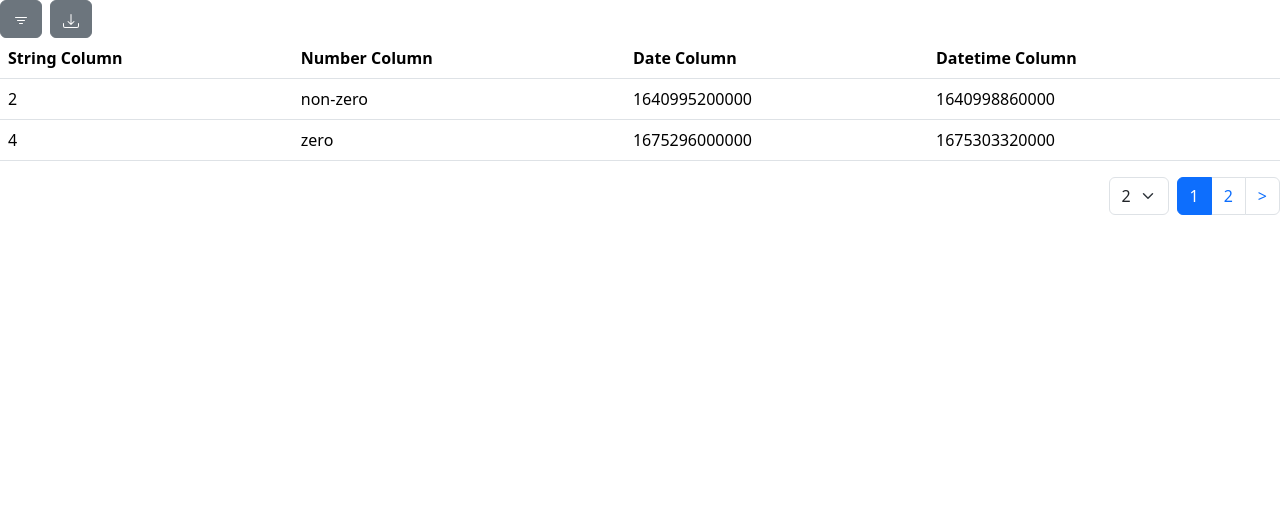
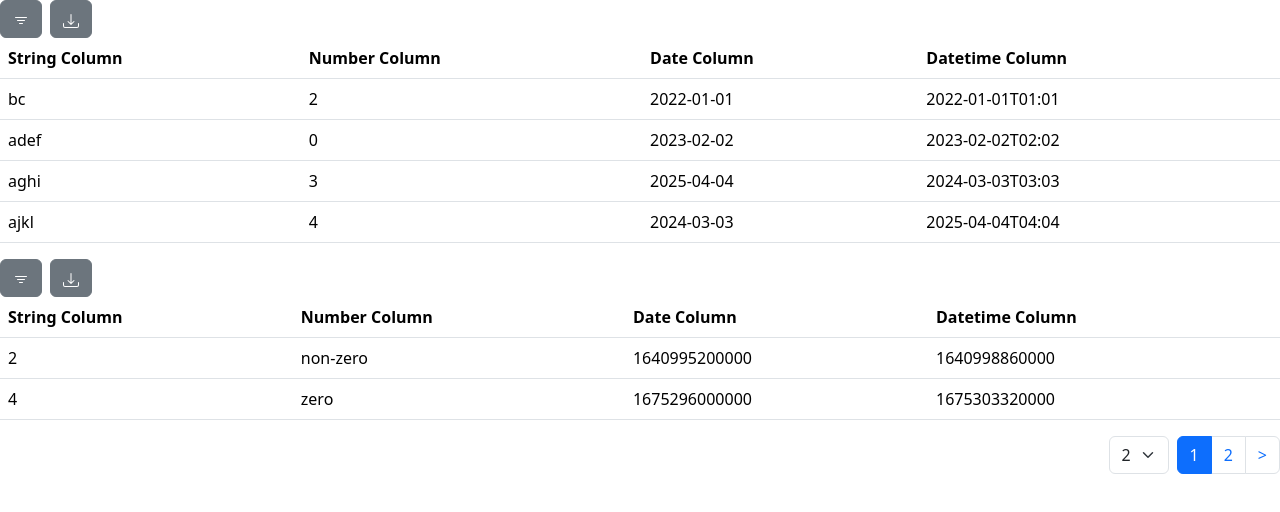
Before and after one commit to absreim/react-bootstrap-data-grid, a Next.js app: page /export in a window 1280 px wide. Shown: the top 512 px of the page. Built offline with nearby package versions, Linux system fonts and the light colour scheme.

Commit message:
Started writing tests for export feature

```diff
--- a/playwright.config.ts
+++ b/playwright.config.ts
@@ -30,6 +30,7 @@ export default defineConfig({
 
     /* Collect trace when retrying the failed test. See https://playwright.dev/docs/trace-viewer */
     trace: "on-first-retry",
+    video: "retain-on-failure",
   },
 
   /* Configure projects for major browsers */
--- a/src/app/export/page.tsx
+++ b/src/app/export/page.tsx
@@ -4,11 +4,20 @@ import ExportTestHarness from "@/app/export/ExportTestHarness";
 const Page: FC = () => {
   return (
     <>
-      <ExportTestHarness
-        enableFiltering={true}
-        enablePaginaton={true}
-        enableFormatters={true}
-      />
+      <div data-testid="options disabled test container">
+        <ExportTestHarness
+          enableFiltering={false}
+          enablePaginaton={false}
+          enableFormatters={false}
+        />
+      </div>
+      <div data-testid="options enabled test container">
+        <ExportTestHarness
+          enableFiltering={true}
+          enablePaginaton={true}
+          enableFormatters={true}
+        />
+      </div>
     </>
   );
 };
--- a/src/grid/Grid.tsx
+++ b/src/grid/Grid.tsx
@@ -94,8 +94,8 @@ const Grid: FC<GridProps> = ({
   const exportFnInfo = useExportFn({
     rows,
     cols,
-    filteredRows,
-    currentPageRows: paginatedRows,
+    filteredRows: filterModel && filteredRows,
+    currentPageRows: pagination && paginatedRows,
   });
 
   const toolbarInterfaceParams: InterfaceParams = useMemo(
--- a/src/grid/toolbar/Toolbar.tsx
+++ b/src/grid/toolbar/Toolbar.tsx
@@ -1,5 +1,5 @@
 import { ToolbarOption } from "./types";
-import { FC, ReactNode } from "react";
+import { FC, ReactNode, useEffect, useState } from "react";
 import classNames from "classnames";
 
 export interface ToolbarProps {
@@ -56,7 +56,15 @@ const Toolbar: FC<ToolbarProps> = ({
   toolbarClasses,
   activeClasses,
   inactiveClasses,
-}) => (
+}) => {
+  const [mounted, setMounted] = useState(false);
+  useEffect(() => {
+    // Needed to work around race condition with Playwright and SSR hydration
+    // eslint-disable-next-line react-hooks/set-state-in-effect
+    setMounted(true);
+  }, []);
+
+  return (
   <div
     className={classNames(
       toolbarClasses || ["hstack", "gap-2", "justify-content-start"],
@@ -86,11 +94,12 @@ const Toolbar: FC<ToolbarProps> = ({
                 : (toolbarOption as ToolbarOption),
             );
           }}
+          disabled={!mounted}
         >
           {buttonSpecs[toolbarOption as ToolbarOption].icon}
         </button>
       ))}
   </div>
-);
+)};
 
 export default Toolbar;
```
Also changed, not shown: 1 other file (tests, documents, lock files or other folders).
